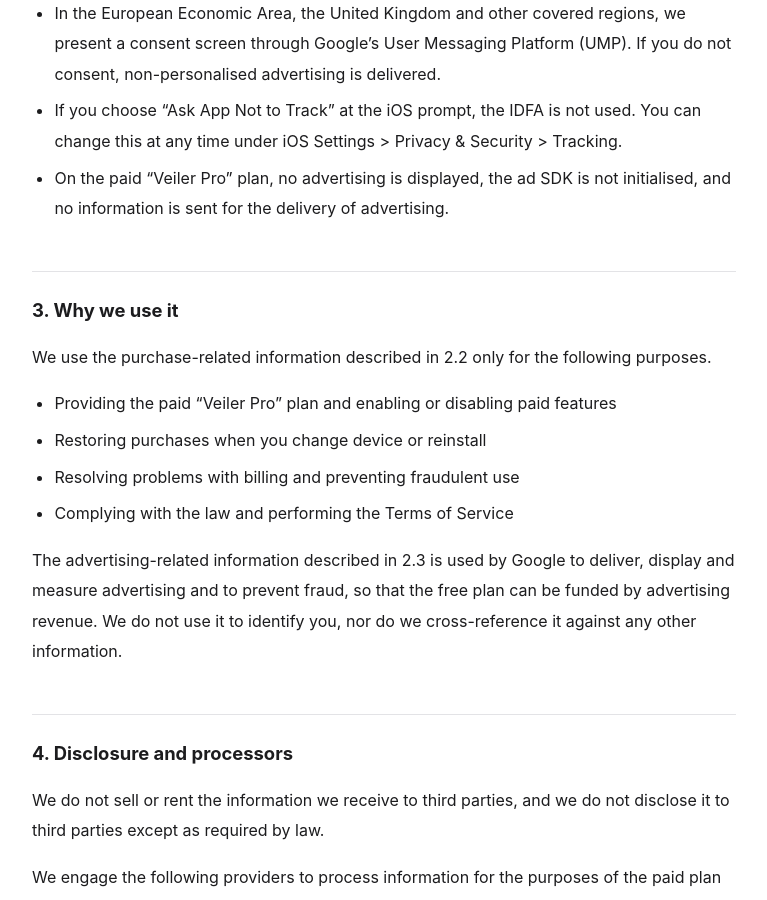
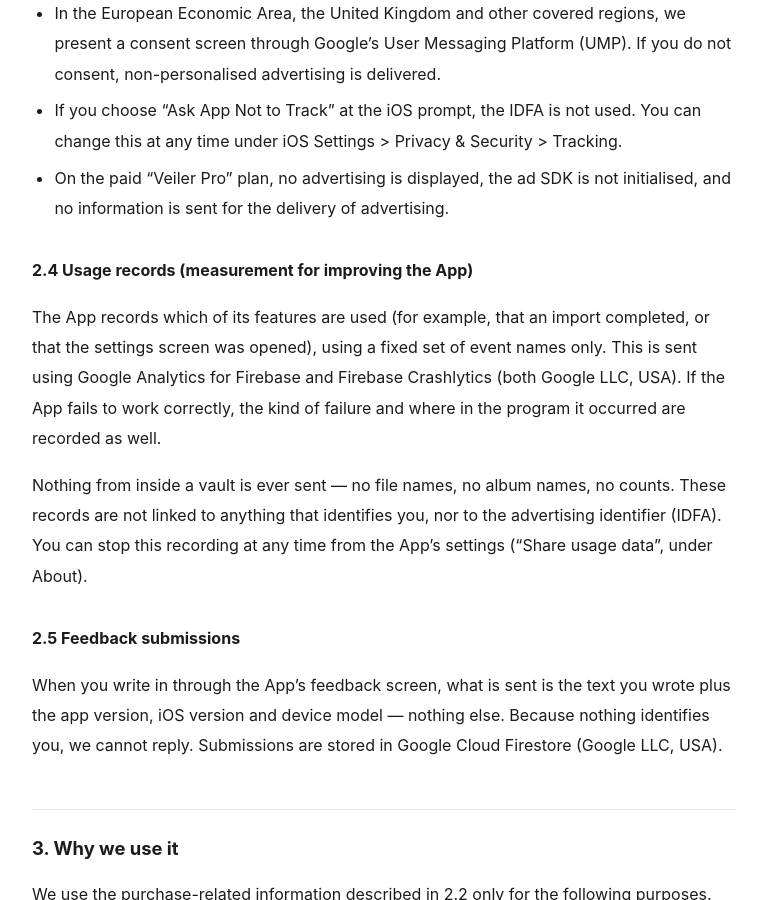
Before and after one commit to kyataoka/veiler-legal, a Jekyll site: the page built from privacy/en.md, in a window 1280 px wide and 900 px high, scrolled down 2645 px. Shown: the whole window, without its empty margins (256-1023 px from the left). Built offline with Jekyll 4.4.1, drawn with Linux system fonts in a browser that asks for light colours; some of the changed text lies outside the part shown.

Commit message:
1.0.1: the trial clause, and what the app now sends
The 7-day free trial on Veiler Pro (monthly) went live in all territories
today, so the terms now describe it: automatic conversion unless cancelled 24
hours before the trial ends, nothing charged if cancelled during it.

The privacy policy gains the two things 1.0.1 starts sending — usage records
(fixed event names, nothing from inside a vault, opt-out in settings) and
feedback submissions (the text plus app/OS/model, no identifier, no replies
possible) — plus the Firebase line among the processors and the opt-out among
the choices. Both languages, both documents, revision dates bumped.

```diff
--- a/privacy/en.md
+++ b/privacy/en.md
@@ -65,6 +65,16 @@
 - If you choose "Ask App Not to Track" at the iOS prompt, the IDFA is not used. You can change this at any time under iOS Settings > Privacy & Security > Tracking.
 - On the paid "Veiler Pro" plan, no advertising is displayed, the ad SDK is not initialised, and no information is sent for the delivery of advertising.
 
+### 2.4 Usage records (measurement for improving the App)
+
+The App records which of its features are used (for example, that an import completed, or that the settings screen was opened), using a fixed set of event names only. This is sent using Google Analytics for Firebase and Firebase Crashlytics (both Google LLC, USA). If the App fails to work correctly, the kind of failure and where in the program it occurred are recorded as well.
+
+Nothing from inside a vault is ever sent — no file names, no album names, no counts. These records are not linked to anything that identifies you, nor to the advertising identifier (IDFA). You can stop this recording at any time from the App's settings ("Share usage data", under About).
+
+### 2.5 Feedback submissions
+
+When you write in through the App's feedback screen, what is sent is the text you wrote plus the app version, iOS version and device model — nothing else. Because nothing identifies you, we cannot reply. Submissions are stored in Google Cloud Firestore (Google LLC, USA).
+
 ## 3. Why we use it
 
 We use the purchase-related information described in 2.2 only for the following purposes.
@@ -85,6 +95,7 @@
 - Apple Inc. (App Store / In-App Purchase): payment processing, and the provision, renewal and cancellation of subscriptions. Information handled: purchase and billing information (payment details are held by Apple and are not received by us).
 - RevenueCat, Inc.: managing subscription state and restoring purchases. Information handled: the purchase history, anonymous user ID and device information described in 2.2.
 - Google LLC (Google AdMob): delivering and measuring advertising on the free plan. Information handled: the device identifiers, approximate location, device information and advertising usage described in 2.3. Google handles this independently under its own privacy policy, for advertising by itself and by its advertising partners.
+- Google LLC (Firebase: Google Analytics / Crashlytics / Cloud Firestore): aggregating the usage and failure records described in 2.4, and storing the feedback described in 2.5.
 
 The servers of these providers may be located outside Japan, including in the United States. They handle information under their own privacy policies and applicable law.
 
@@ -106,6 +117,7 @@
 - Viewing and taking your data out: what you have stored can be exported at any time through the App's export feature and the OS share sheet.
 - Deleting data: items can be deleted individually in the App, and deleting the App from your device removes all of the App's data on that device.
 - Deleting the copy in iCloud: the encrypted copy of a vault with iCloud sync switched on can be erased under iOS Settings > (your name) > iCloud > Manage Account Storage, by selecting Veiler and deleting its data. Uninstalling the App alone does not erase it. If anything is unclear, contact us at the address in section 1.
+- Usage records: the records described in 2.4 can be switched off at any time in the App's settings ("Share usage data", under About).
 - Advertising: you can limit the use of information for advertising by the means described in 2.3 — changing the iOS tracking setting, your choice at the consent screen in covered regions, or purchasing Veiler Pro.
 - How the bin behaves: deleted items are held in the bin for a period that depends on your plan (up to 30 days on Veiler Pro) before being permanently deleted. On the free plan, deletion takes effect immediately. Data in the bin is also lost if you delete the App.
 - Purchase information: you can review and manage your billing and purchase history through your Apple App Store account settings and, where needed, via the contact address in section 1.
```
Also changed, not shown: other parts of privacy/en.md (+1 -1 lines), privacy/ja.md (+13 -1 lines), terms/en.md (+2 -1 lines), terms/ja.md (+2 -1 lines).
